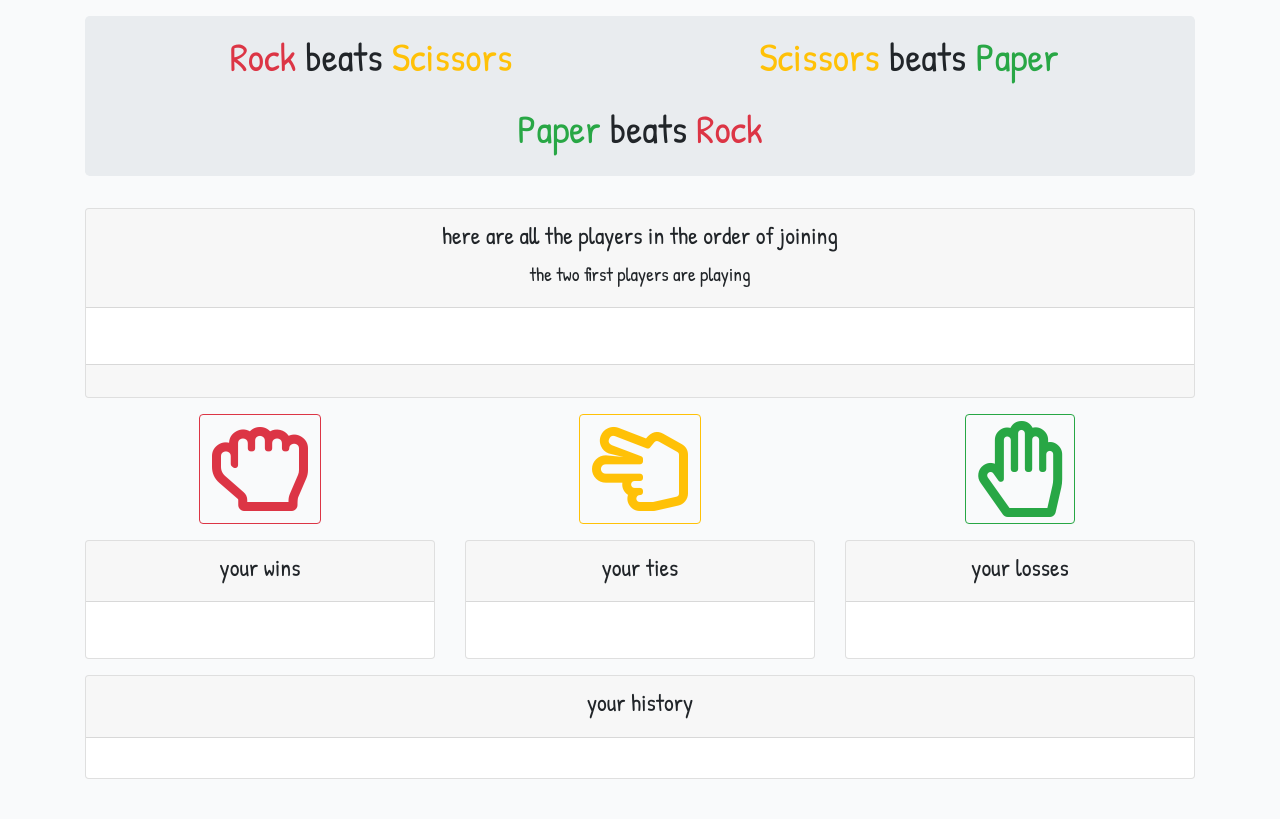
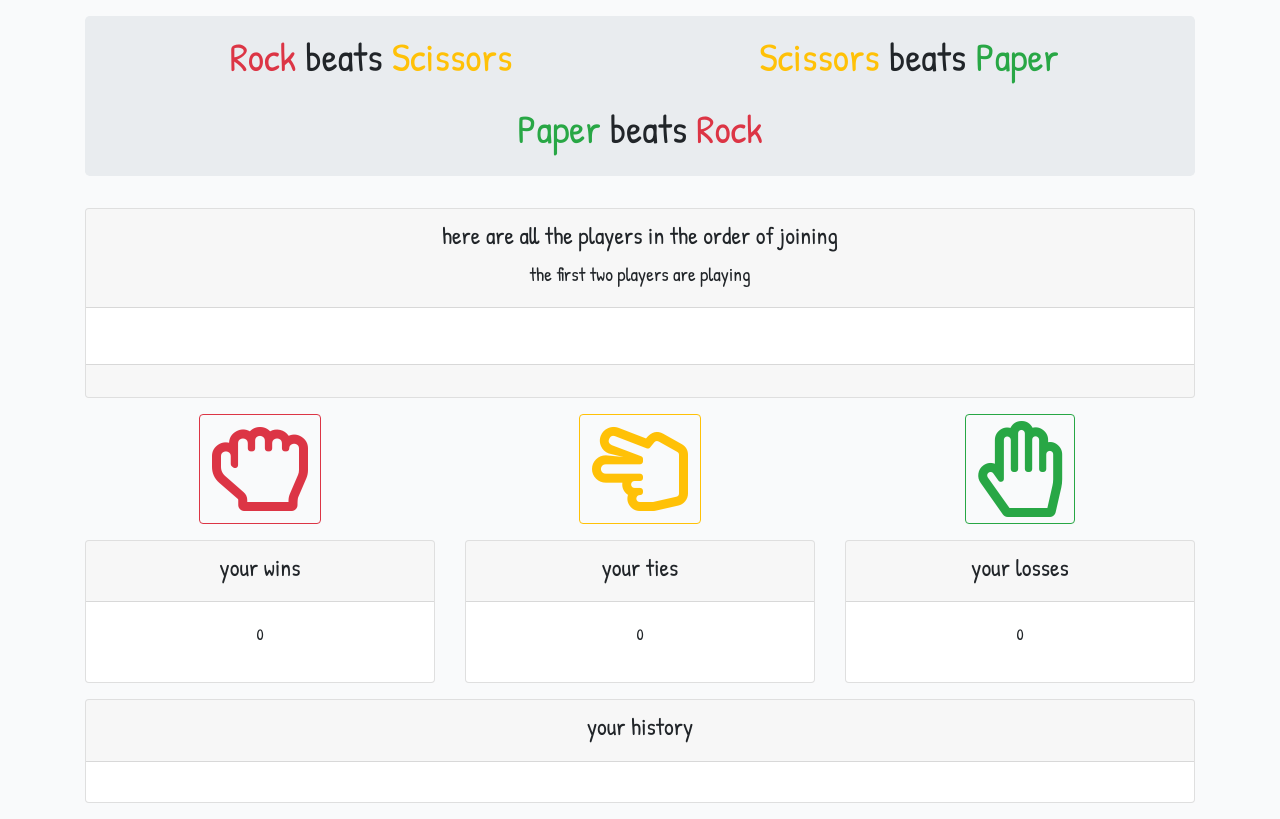
Before and after one commit to robjpar/rps-multiplayer, a plain HTML site: page index.html in a window 1280 px wide. Drawn offline with nearby package versions, Linux system fonts and the light colour scheme; no server answers.

Commit message:
edited index.html

```diff
--- a/index.html
+++ b/index.html
@@ -51,7 +51,7 @@
         <div class="card mb-3">
             <div class="card-header text-center">
                 <h4>here are all the players in the order of joining</h4>
-                <h4><small>the two first players are playing</small></h4>
+                <h4><small>the first two players are playing</small></h4>
             </div>
             <div class="card-body">
                 <p id="queue-box"></p>
@@ -86,7 +86,7 @@
                         <h4>your wins</h4>
                     </div>
                     <div class="card-body">
-                        <p id="wins-box"></p>
+                        <p id="wins-box">0</p>
                     </div>
                 </div>
             </div>
@@ -95,8 +95,8 @@
                     <div class="card-header text-center">
                         <h4>your ties</h4>
                     </div>
-                    <div class="card-body" id="ties-box">
-                        <p id="ties-box"></p>
+                    <div class="card-body">
+                        <p id="ties-box">0</p>
                     </div>
                 </div>
             </div>
@@ -106,7 +106,7 @@
                         <h4>your losses</h4>
                     </div>
                     <div class="card-body">
-                        <p id="losses-box"></p>
+                        <p id="losses-box">0</p>
                     </div>
                 </div>
             </div>
```
